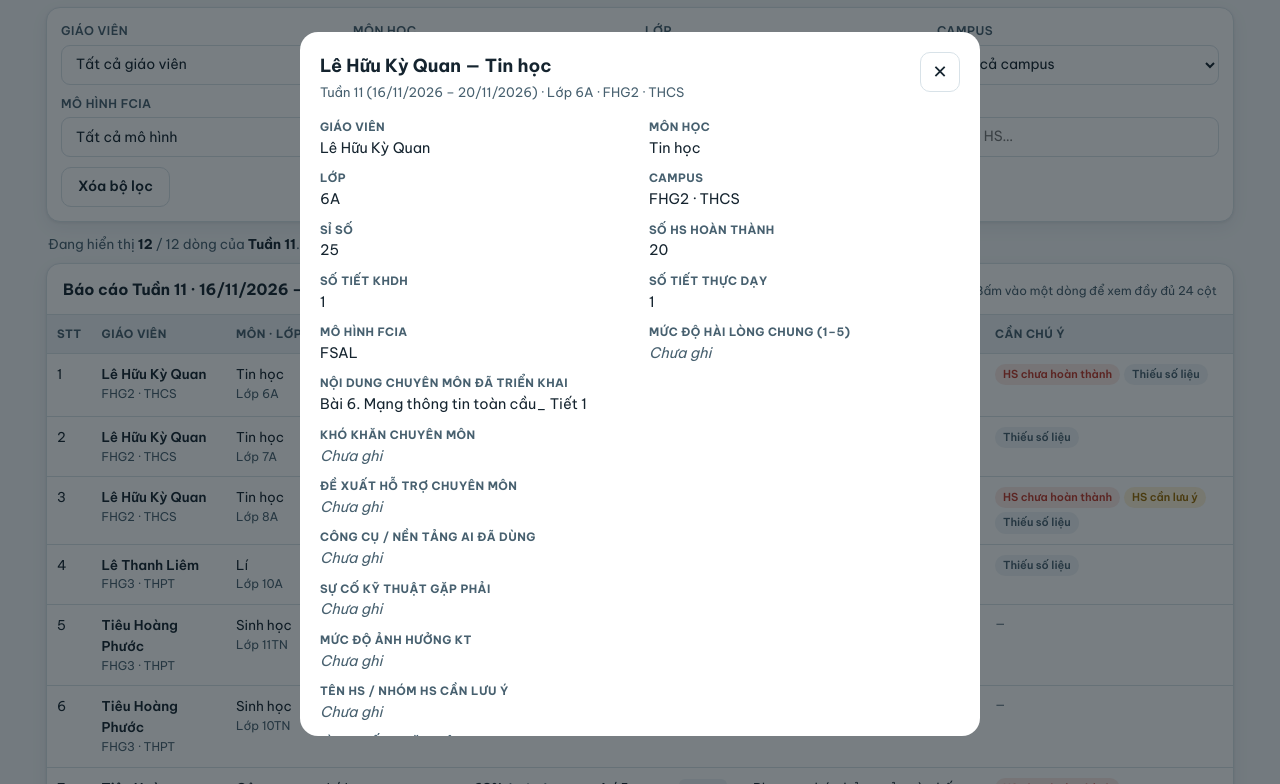
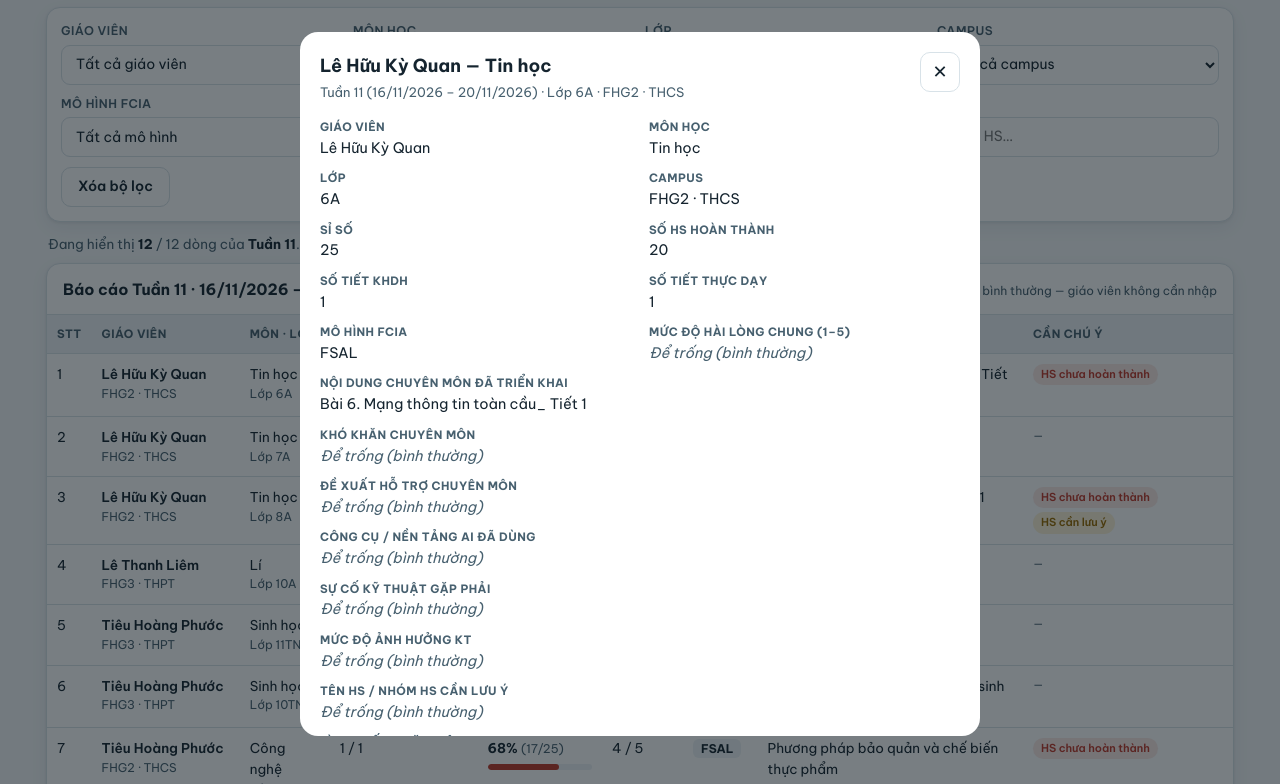
Before and after one commit to QuanLHK-FSC-HAG/FCIA2627, a plain HTML site: page index.html in a window 1280 px wide. Both pictures are taken after a click on the button 640 px from the left and 1554 px from the top of the page. Shown: the part 1170-1954 px from the top of the page. Drawn offline with Linux system fonts and the light colour scheme.

Commit message:
Bo co Thieu so lieu khoi muc Can theo doi (thieu so lieu la binh thuong)

```diff
--- a/assets/js/app.js
+++ b/assets/js/app.js
@@ -27,8 +27,6 @@
           if (!isBlankish(r.lyDo)) f.push({ k: "lyDo", label: "HS chưa hoàn thành", cls: "red" });
           if (!isBlankish(r.hsLuuY)) f.push({ k: "luuY", label: "HS cần lưu ý", cls: "amber" });
           if (!isBlankish(r.suCo)) f.push({ k: "suCo", label: "Sự cố kỹ thuật", cls: "blue" });
-          var missing = num(r.tietKH) === null || num(r.tietDay) === null || num(r.haiLong) === null;
-          if (missing) f.push({ k: "thieu", label: "Thiếu số liệu", cls: "grey" });
           return f;
         }
 
@@ -299,7 +297,7 @@
             var v = r[f[0]];
             var missing = v === null || v === undefined || String(v).trim() === "";
             return '<div class="d-item' + (f[2] ? " full" : "") + '"><div class="d-label">' + f[1] +
-              '</div><div class="d-value' + (missing ? " missing" : "") + '">' + (missing ? "Chưa ghi" : esc(v)) + "</div></div>";
+              '</div><div class="d-value' + (missing ? " missing" : "") + '">' + (missing ? "Để trống (bình thường)" : esc(v)) + "</div></div>";
           }).join("") + extra;
           els.backdrop.classList.add("open");
           $("dialogClose").focus();
--- a/index.html
+++ b/index.html
@@ -84,7 +84,6 @@
             <option value="lyDo">Có HS chưa hoàn thành</option>
             <option value="luuY">Có HS cần lưu ý</option>
             <option value="suCo">Có sự cố kỹ thuật</option>
-            <option value="thieu">Thiếu số liệu</option>
           </select>
         </div>
         <div class="f-search">
@@ -100,7 +99,7 @@
       <section class="panel" aria-label="Bảng báo cáo tuần">
         <div class="panel-head">
           <h3 id="tableTitle">Chi tiết báo cáo</h3>
-          <span class="hint">Bấm vào một dòng để xem đầy đủ 24 cột</span>
+          <span class="hint">Bấm vào một dòng để xem đầy đủ 24 cột · Mục để trống là bình thường — giáo viên không cần nhập</span>
         </div>
         <div id="tableWrap"></div>
       </section>
```
